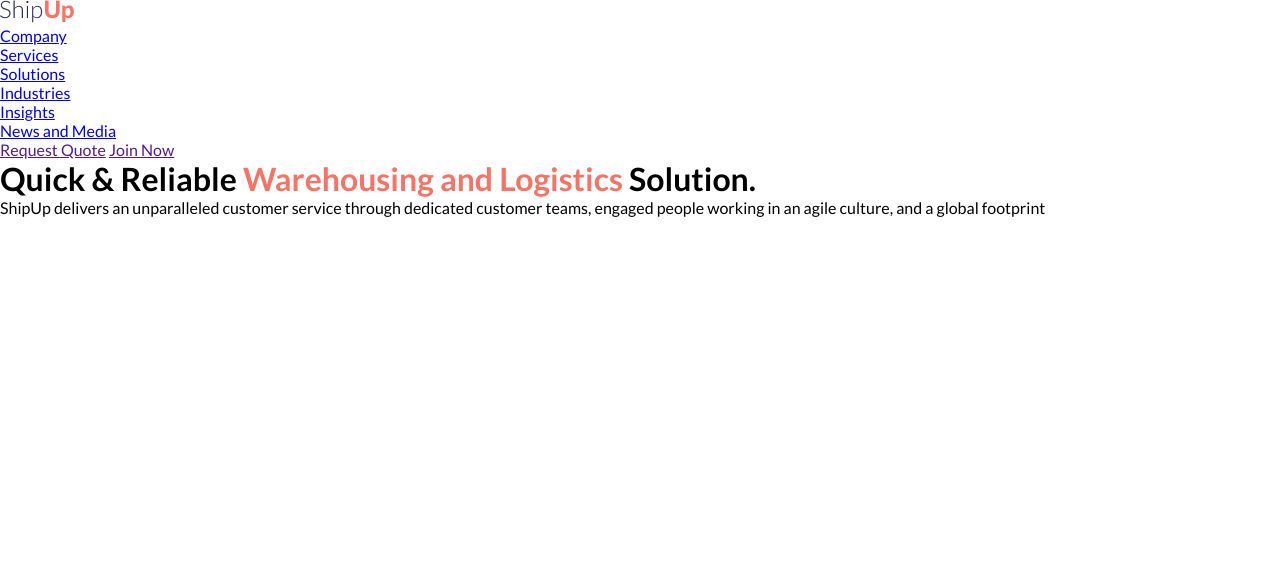
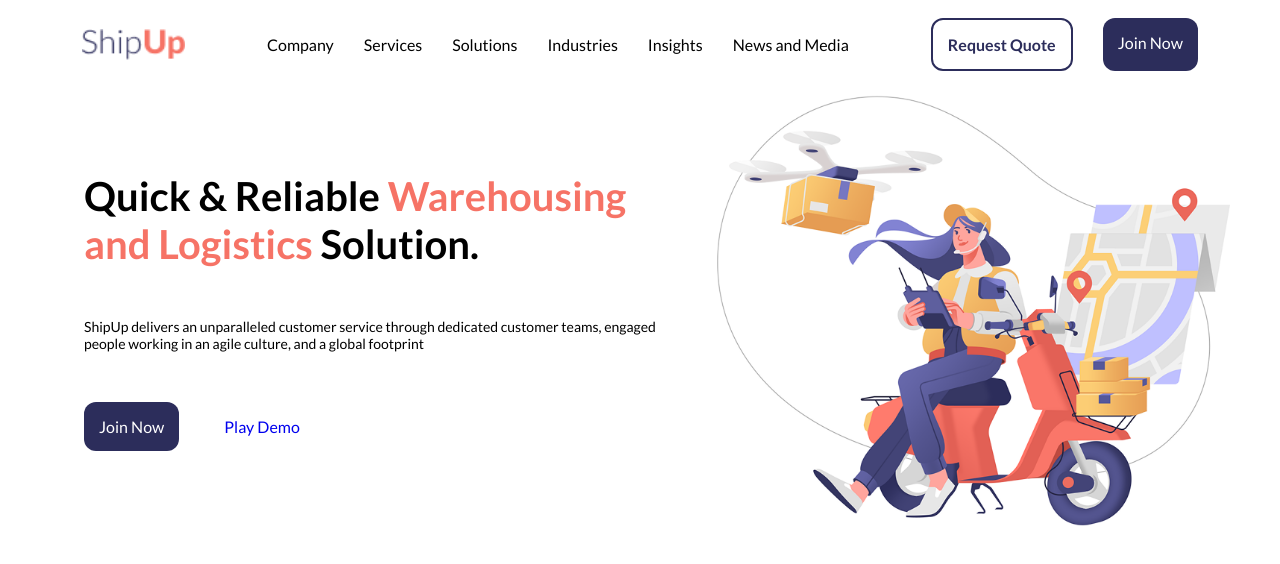
Before and after one commit to HenriqueMassagli/ShipUp, a plain HTML site: page index.html in a window 1280 px wide. Drawn offline with Linux system fonts and the light colour scheme.

Commit message:
half-hero

```diff
--- a/css/style.css
+++ b/css/style.css
@@ -8,8 +8,105 @@
 body {
   height: 100dvh;
   font-family: lato;
+  box-sizing: border-box;
 }
 
-.highlight {
+.navbar {
+  display: flex;
+  align-items: center;
+  justify-content: space-between;
+  gap: 3.875rem;
+  margin: 1.125rem 5.125rem;
+}
+
+.logo-shipup {
+  display: flex;
+  align-items: center;
+}
+
+.logo-shipup img {
+  height: 2rem;
+  object-fit: contain;
+}
+
+.nav-menu {
+  list-style: none;
+  display: flex;
+  gap: 1.875rem;
+  align-items: center;
+}
+
+.nav-menu li a {
+  text-decoration: none;
+  color: black;
+  font-weight: 500;
+}
+
+.nav-menu li a:hover {
   color: #f67366;
 }
+
+.btn {
+  padding: 0.9375rem;
+  text-decoration: none;
+  border-radius: 0.75rem;
+  transition: transform 0.3s ease-in-out;
+}
+
+.btn:hover {
+  transform: scale(1.1);
+}
+
+.btn-join {
+  color: #ffffff;
+  background-color: #2c2d5b;
+  transition: transform 0.3s ease-in-out;
+}
+
+.btn-request {
+  background-color: white;
+  color: #2c2d5b;
+  font-weight: bold;
+  border: 0.125rem solid #2c2d5b;
+}
+
+.nav-buttons {
+  display: flex;
+  gap: 1.875rem;
+}
+
+.hero {
+  display: flex;
+  align-items: center;
+  justify-content: space-between;
+  margin: 0rem 3.125rem;
+}
+
+.hero-content {
+  display: flex;
+  flex-direction: column;
+  max-width: 50%;
+  margin: 2.125rem;
+  gap: 3.125rem;
+}
+
+.hero-title {
+  font-size: 2.5rem;
+}
+
+.hero-tittle-highlight {
+  color: #f67366;
+}
+
+.hero-description {
+  font-size: 0.875rem;
+}
+
+.hero-image {
+  width: 100%;
+}
+
+.hero-buttons {
+  display: flex;
+  gap: 1.875rem;
+}
--- a/index.html
+++ b/index.html
@@ -1,45 +1,77 @@
 <!DOCTYPE html>
-<html lang="pt-br">
+<html lang="en">
   <head>
     <meta charset="UTF-8" />
-    <meta name="viewport" content="width=device-width, initial-scale=1.0" />
+    <meta
+      name="viewport"
+      content="width=device-width, initial-scale=1.0, maximum-scale=1.0, user-scalable=no"
+    />
     <meta http-equiv="X-UA-Compatible" content="IE=edge" />
+    <meta http-equiv="X-Content-Type-Options" content="nosniff" />
+
+    <meta http-equiv="X-XSS-Protection" content="1; mode=block" />
     <title>ShipUp</title>
     <link rel="stylesheet" href="./css/style.css" />
   </head>
   <body>
     <header>
-      <nav>
-        <a href="index.html" class="logo">
+      <nav class="navbar">
+        <a href="index.html" class="logo-shipup">
           <img src="./assets/images/logo-shipup.png" alt="Logo ShipUp" />
         </a>
-        <ul>
-          <li><a href="#company">Company</a></li>
-          <li><a href="#services">Services</a></li>
-          <li><a href="#solutions">Solutions</a></li>
-          <li><a href="#industries">Industries</a></li>
-          <li><a href="#insights">Insights</a></li>
-          <li><a href="#newsandmedia">News and Media</a></li>
+        <ul class="nav-menu">
+          <li>
+            <a href="">Company</a>
+          </li>
+          <li>
+            <a href="#services">Services</a>
+          </li>
+          <li>
+            <a href="#solutions">Solutions</a>
+          </li>
+          <li>
+            <a href="#industries">Industries</a>
+          </li>
+          <li>
+            <a href="#insights">Insights</a>
+          </li>
+          <li>
+            <a href="#newsandmedia">News and Media</a>
+          </li>
         </ul>
         <div class="nav-buttons">
-          <a href="" class="btn nav-btn-request">Request Quote</a>
-          <a href="" class="btn nav-btn-join">Join Now</a>
+          <a href="#" class="btn btn-request">Request Quote</a>
+          <a href="#" class="btn btn-join">Join Now</a>
         </div>
       </nav>
-      <h1>
-        Quick & Reliable
-        <span class="highlight">Warehousing and Logistics</span> Solution.
-      </h1>
     </header>
 
     <main>
-      <section></section>
+      <section class="hero">
+        <div class="hero-content">
+          <h1 class="hero-title">
+            Quick & Reliable
+            <span class="hero-tittle-highlight">Warehousing and Logistics</span>
+            Solution.
+          </h1>
+          <p class="hero-description">
+            ShipUp delivers an unparalleled customer service through dedicated
+            customer teams, engaged people working in an agile culture, and a
+            global footprint
+          </p>
+          <div class="hero-buttons">
+            <a href="#" class="btn btn-join">Join Now</a>
+            <a href="#" class="btn btn-playdemo">Play Demo</a>
+          </div>
+        </div>
+        <div>
+          <img
+            class="hero-image"
+            src="./assets/images/person-deliver.png"
+            alt="delivery-person"
+          />
+        </div>
+      </section>
     </main>
-
-    <p>
-      ShipUp delivers an unparalleled customer service through dedicated
-      customer teams, engaged people working in an agile culture, and a global
-      footprint
-    </p>
   </body>
 </html>
```
Also changed, not shown: assets/images/person-deliver.png (added).
